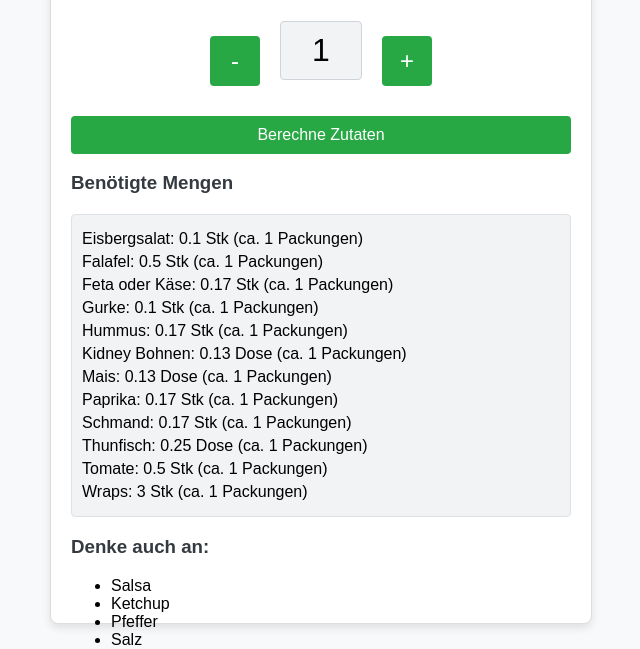
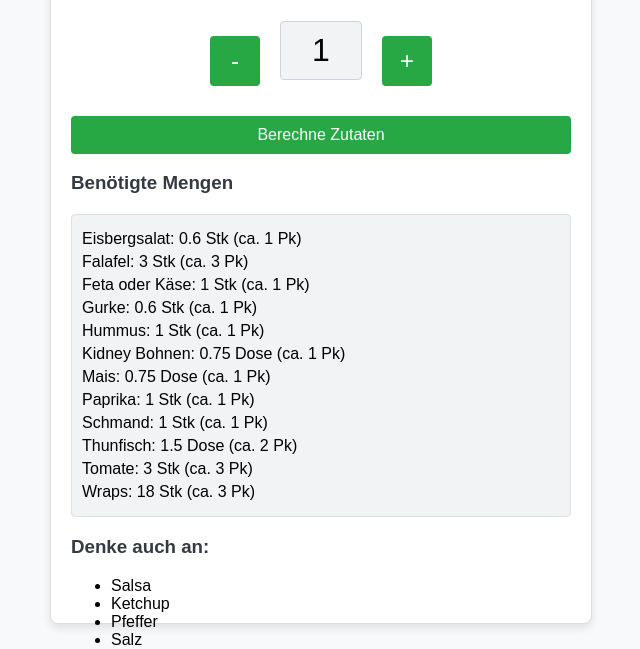
Before and after one commit to raffelino/stuff, a plain HTML site: page calculator/index.html in a window 1280 px wide. Both pictures are taken after a click on the button "Berechne Zutaten". Shown: the part 176-825 px from the top of the page, without its empty margins (319-959 px from the left). Drawn offline with Linux system fonts and the light colour scheme.

Commit message:
default person to 6

```diff
--- a/calculator/index.html
+++ b/calculator/index.html
@@ -131,7 +131,7 @@
     </div>
 
     <script>
-        let personCount = 1;
+        let personCount = 6;
         const countDisplay = document.getElementById("countDisplay");
         const outputDiv = document.getElementById("output");
 
@@ -207,7 +207,7 @@
                     const packagesNeeded = Math.ceil(totalAmount / ingredient.typicalPackage);
                     const resultLine = document.createElement("div");
                     resultLine.className = "output-line";
-                    resultLine.textContent = `${ingredient.name}: ${totalAmount} ${ingredient.unit} (ca. ${packagesNeeded} Packungen)`;
+                    resultLine.textContent = `${ingredient.name}: ${totalAmount} ${ingredient.unit} (ca. ${packagesNeeded} Pk)`;
                     outputDiv.appendChild(resultLine);
                 }
             });
```
